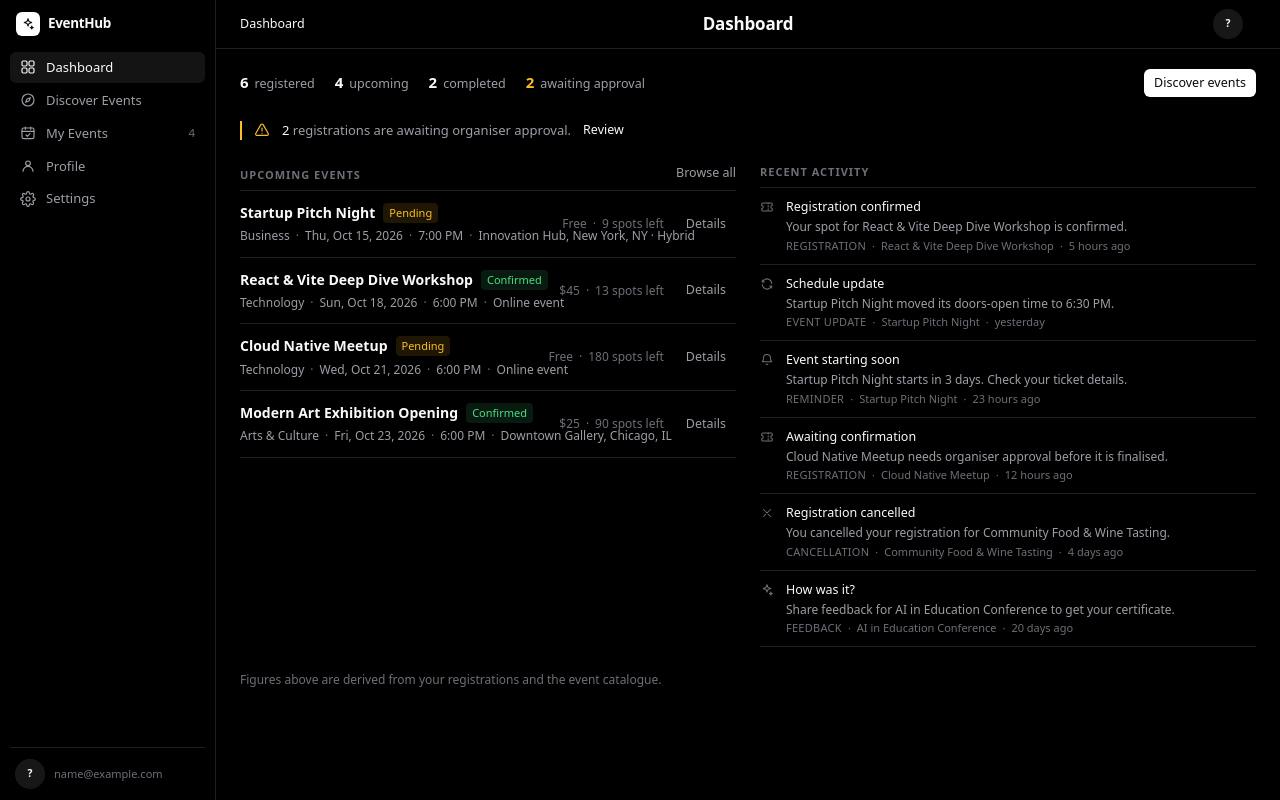
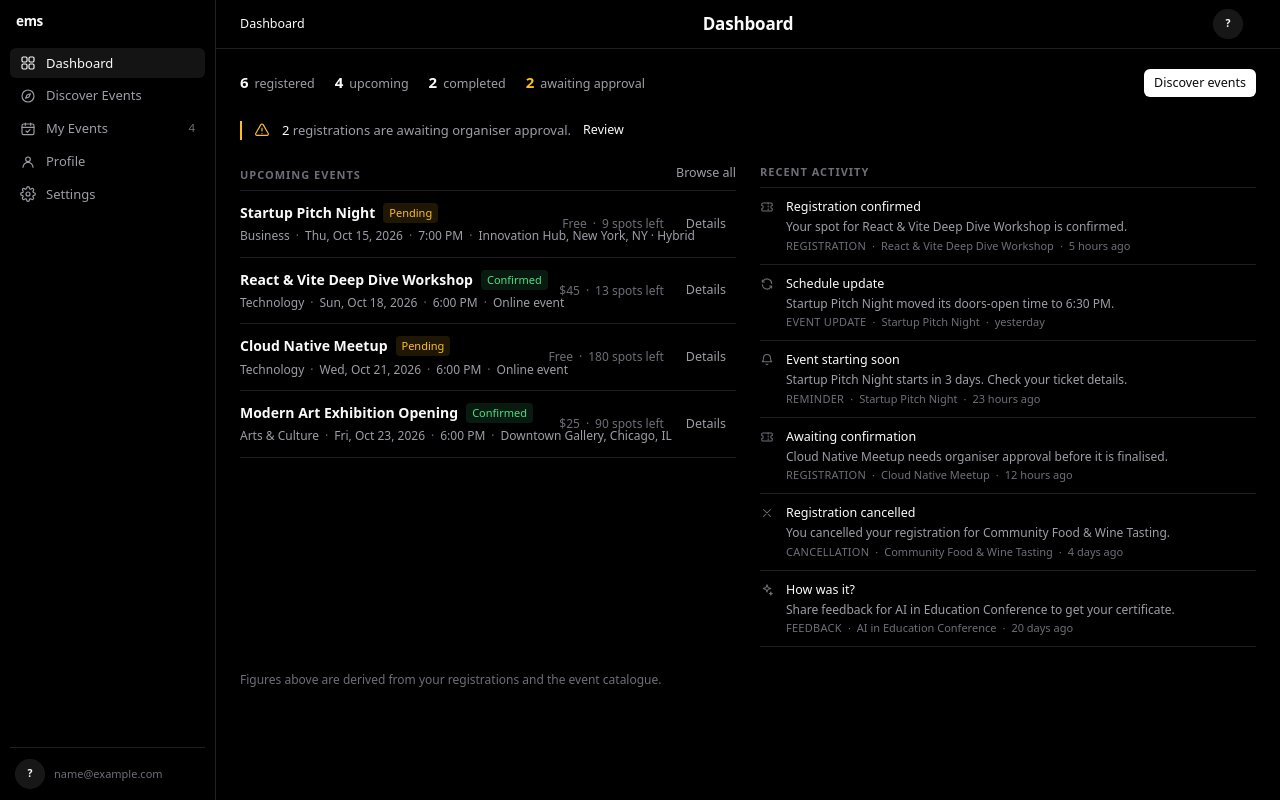
Before and after one commit to abdulahshoaib/ems, a React (Vite) app: page /dashboard in a window 1280 px wide. Built offline with nearby package versions, Linux system fonts and the light colour scheme; sample sign-in values are in the browser's storage.

Commit message:
feat(sidebar): change name back to ems

```diff
--- a/src/components/ui/sidebar.jsx
+++ b/src/components/ui/sidebar.jsx
@@ -1,7 +1,7 @@
-import { NavLink, Link } from "react-router-dom";
+import { NavLink } from "react-router-dom";
 import { NAV_ITEMS } from "./nav-items";
 import { Avatar } from "./avatar";
-import { CloseIcon, SparklesIcon } from "./icons";
+import { CloseIcon } from "./icons";
 
 function navLinkClasses({ isActive }) {
   return [
@@ -13,23 +13,12 @@ function navLinkClasses({ isActive }) {
 }
 
 export function Sidebar({ isOpen, onClose, badges = {}, user }) {
-  // const user = useSelector((state) => state.auth.user);
-
   const content = (
     <div className="flex h-full flex-col px-2.5 py-3">
       <div className="flex items-center justify-between px-1.5 pb-4">
-        <Link
-          to="/dashboard"
-          className="d-focus flex items-center gap-2 rounded-md"
-          aria-label="EventHub dashboard home"
-        >
-          <span className="inline-flex h-6 w-6 items-center justify-center rounded-md bg-white text-(--d-invert)">
-            <SparklesIcon className="h-3.5 w-3.5" />
-          </span>
-          <span className="text-[13.5px] font-semibold tracking-tight text-(--d-text)">
-            EventHub
-          </span>
-        </Link>
+        <span className="text-[13.5px] font-semibold tracking-tight text-(--d-text)">
+          ems
+        </span>
         <button
           type="button"
           onClick={onClose}
```
